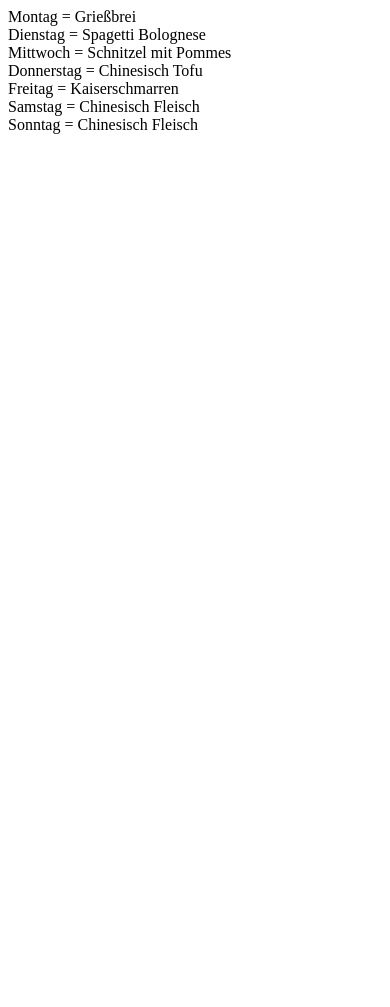
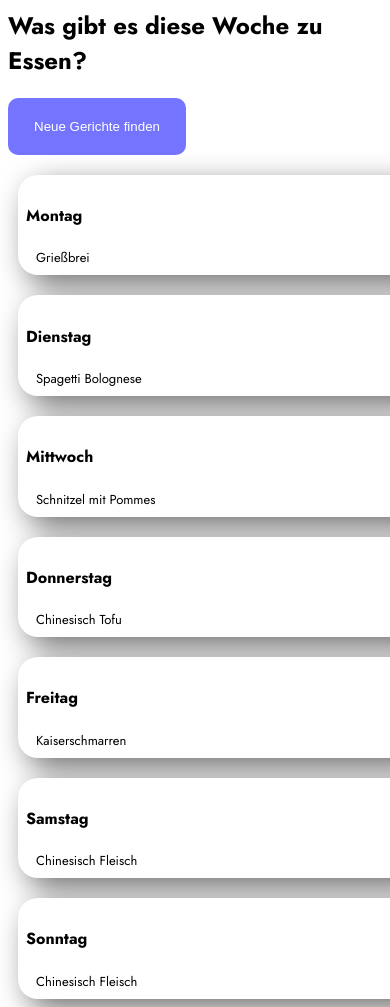
Before and after one commit to chrischivlog/rezeptliy, a PHP site: page / in a window 390 px wide; the page is wider, and only the part inside the window is pictured. Before the commit the page ends 134 px from the top of that part, so only its background shows below. Run offline with PHP 8.4, Linux system fonts and the light colour scheme; data comes from the database, SQL or seed files in the repository.

Commit message:
Frontend v1 Hinzugefügt.
In dieser Version wurde das Frontend Grafisch erweitert. Diese Version ist nicht mit Mobilen Geräten Kompatibel.

```diff
--- a/index.php
+++ b/index.php
@@ -1,27 +1,60 @@
-Montag =
-<?php include('generator.php')?>
+<link rel="stylesheet" href="style.css">
+
+<h2>
+    Was gibt es diese Woche zu Essen?
+</h2>
+
+<button class="reload_list" onClick="window.location.reload();">
+    Neue Gerichte finden
+</button>
 <br>
 
-Dienstag =
-<?php include('generator.php')?>
-<br>
+<div class="box">
+    <h4>Montag</h4>
+    <text class="box_text">
+        <?php include('generator.php') ?>
+    </text>
+</div>
 
-Mittwoch =
-<?php include('generator.php')?>
-<br>
+<div class="box">
+    <h4>Dienstag</h4>
+    <text class="box_text">
+        <?php include('generator.php') ?>
+    </text>
+</div>
 
-Donnerstag =
-<?php include('generator.php')?>
-<br>
 
-Freitag =
-<?php include('generator.php')?>
-<br>
+<div class="box">
+    <h4>Mittwoch</h4>
+    <text class="box_text">
+        <?php include('generator.php') ?>
+    </text>
+</div>
 
-Samstag =
-<?php include('generator.php')?>
-<br>
+<div class="box">
+    <h4>Donnerstag</h4>
+    <text class="box_text">
+        <?php include('generator.php') ?>
+    </text>
+</div>
 
-Sonntag =
-<?php include('generator.php')?>
-<br>
+<div class="box">
+    <h4>Freitag</h4>
+    <text class="box_text">
+        <?php include('generator.php') ?>
+    </text>
+</div>
+
+<div class="box">
+    <h4>Samstag</h4>
+    <text class="box_text">
+        <?php include('generator.php') ?>
+    </text>
+</div>
+
+<div class="box">
+    <h4>Sonntag</h4>
+    <text class="box_text">
+        <?php include('generator.php') ?>
+    </text>
+</div>
--- /dev/null
+++ b/style.css
@@ -0,0 +1,32 @@
+@import url('https://fonts.googleapis.com/css2?family=Jost:wght@400;700&display=swap');
+
+body {
+    color: black;
+    background-color: white;
+    font-family: 'Jost', sans-serif;
+}
+
+.reload_list{
+    background-color: rgb(116, 116, 255);
+    color: white;
+    border: 20px solid transparent;
+    border-radius: 10px;
+}
+.reload_list:hover{
+    background-color: rgb(60, 60, 245);
+}
+
+.box {
+    background-color: rgb(255, 255, 255);
+    border: 8px solid transparent;
+    margin-left: 10px;
+    border-radius: 20px;
+    width: 500px;
+    margin-top: 20px;
+    box-shadow: 10px 10px 30px rgba(111, 111, 111, 0.995);
+
+}
+.box_text{
+    font-size: small;
+    margin-left: 10px;
+}
```
